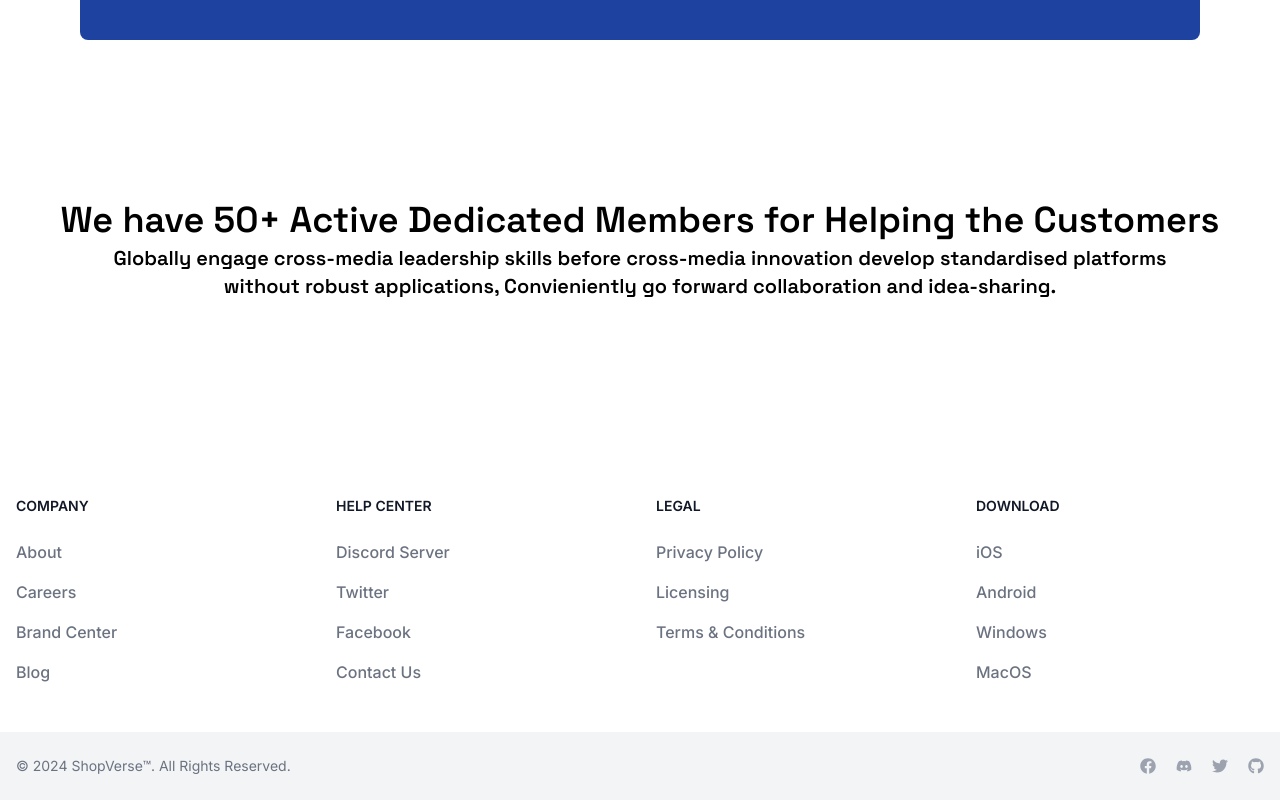
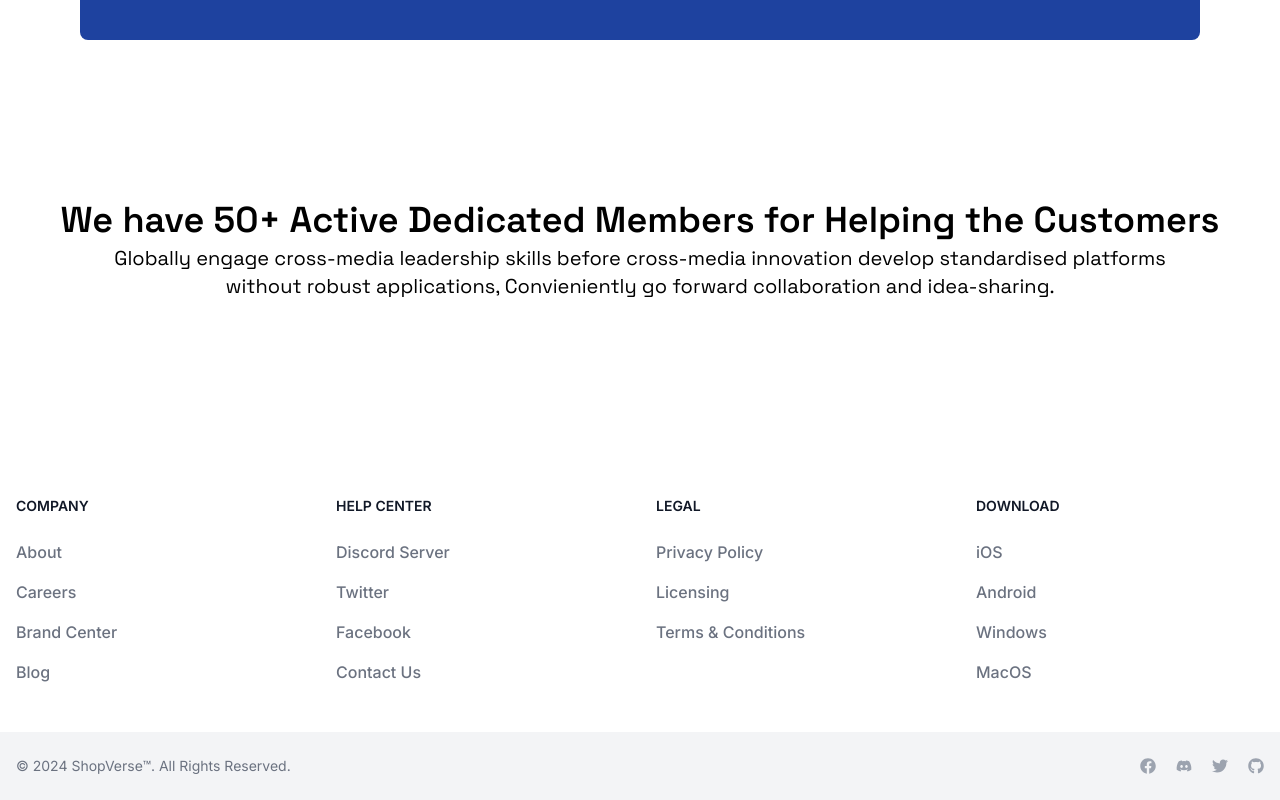
Before and after one commit to patrickiyiakimo/shopverse, a Next.js app: page /about in a window 1280 px wide. Shown: the part 1548-2348 px from the top of the page. Built offline with nearby package versions, Linux system fonts and the light colour scheme; a web font is replaced by a local one.

Commit message:
changed the font sixe

```diff
--- a/app/about/Members.tsx
+++ b/app/about/Members.tsx
@@ -5,7 +5,7 @@ export default function Members() {
       <div>
           <div className='text-center text-xl md:text2xl lg:text-4xl font-mont font-semibold pt-40'>
               <h3>We have 50+ Active Dedicated Members for Helping the Customers</h3>
-              <p className='text-xl px-20 py-1'>Globally engage cross-media leadership skills before cross-media innovation develop standardised platforms without robust applications, Convieniently go forward collaboration and idea-sharing.</p>
+              <p className='text-xl px-20 py-1 font-normal'>Globally engage cross-media leadership skills before cross-media innovation develop standardised platforms without robust applications, Convieniently go forward collaboration and idea-sharing.</p>
           </div>
     </div>
   )
```
